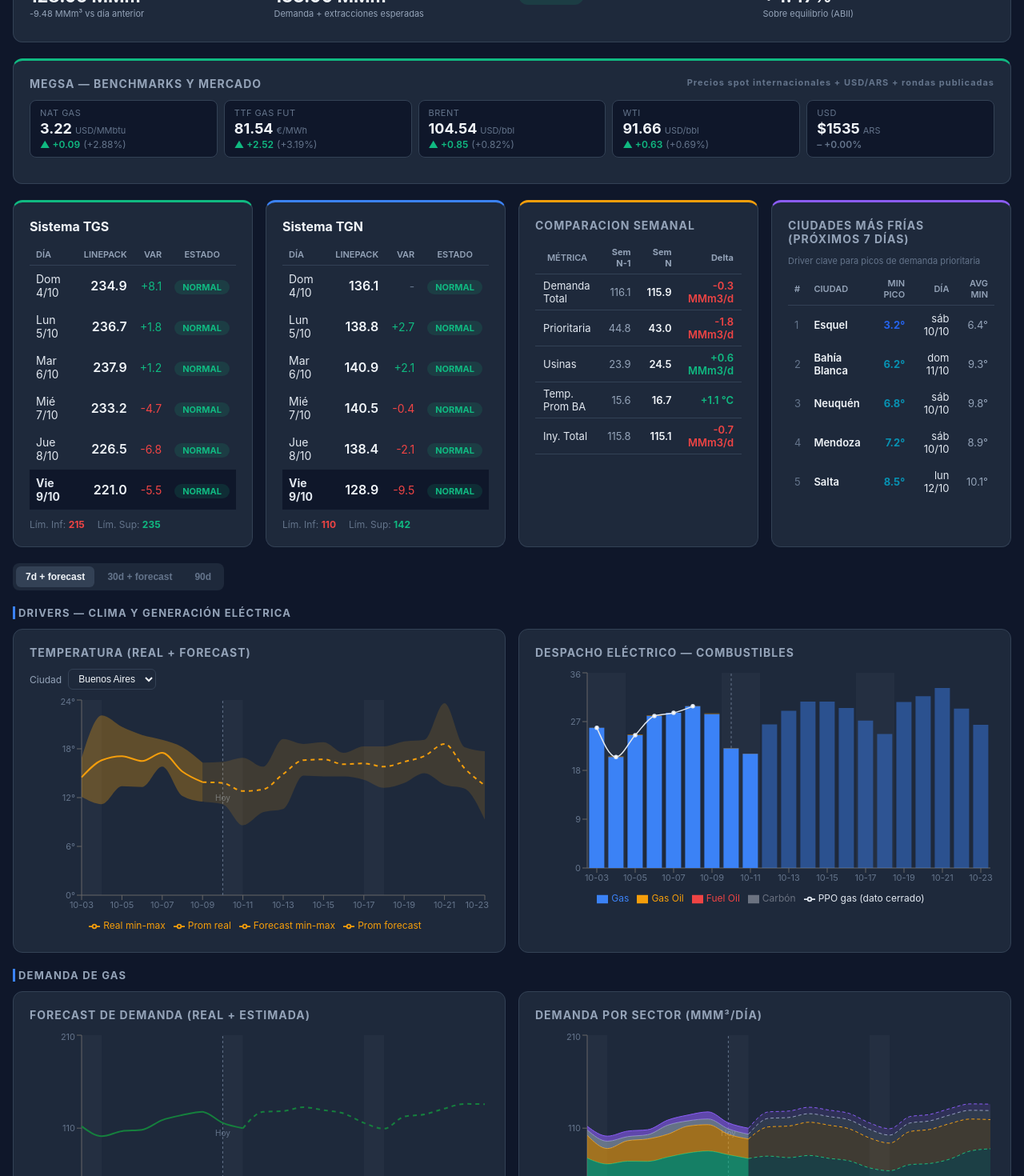
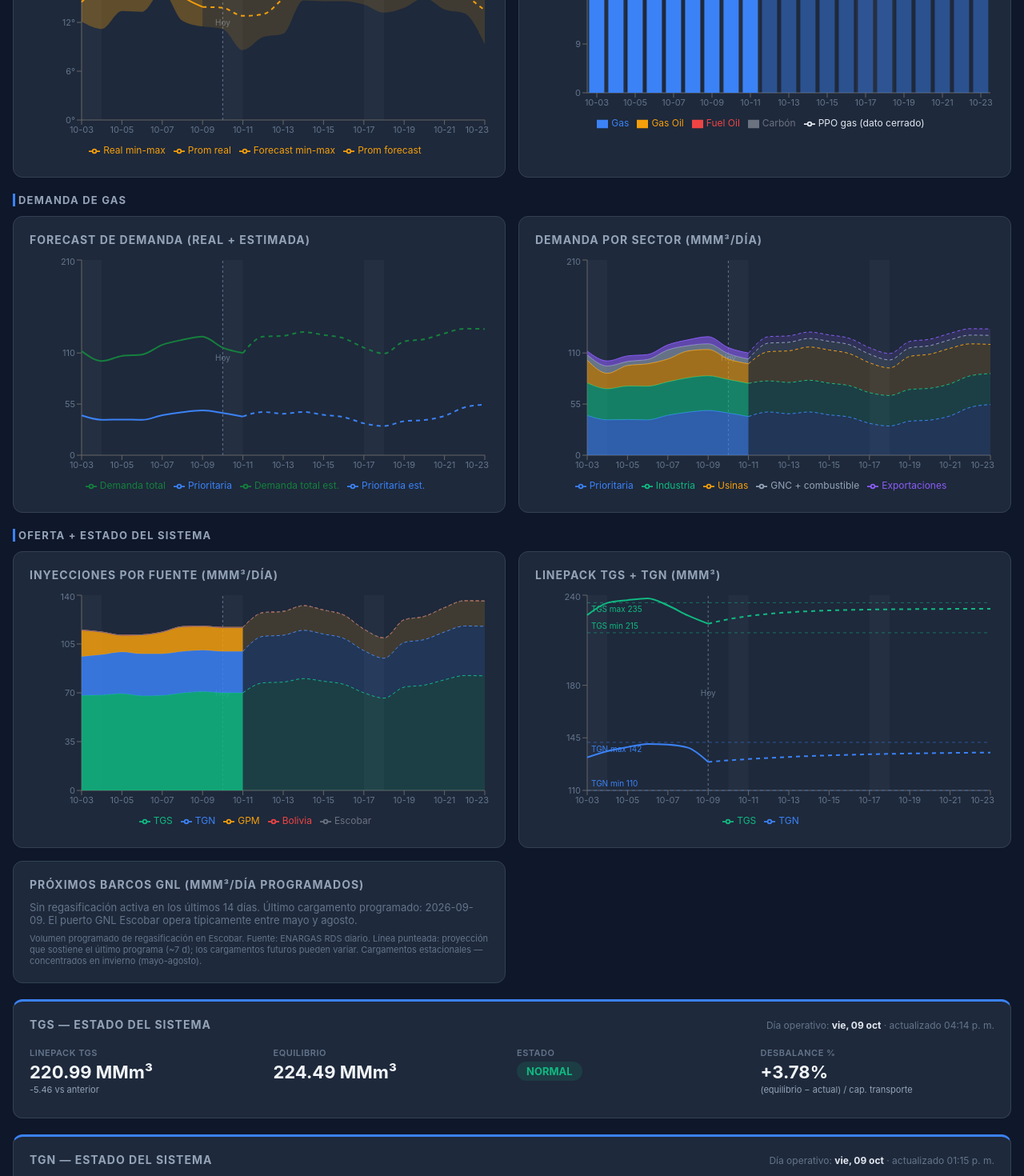
Before and after one commit to RodrigoManassero/estado-sistema-gas-rodrigo, a React (Vite) app: page / in a window 1280 px wide. Shown: the part 1100-2570 px from the top of the page at 80% size. Built offline with nearby package versions, Linux system fonts and the light colour scheme.

Commit message:
Refactor OperacionPage component layout and imports
Refactor OperacionPage component by removing unused imports and comments, and reorganizing the layout to include new charts and panels.

```diff
--- a/src/components/OperacionPage.tsx
+++ b/src/components/OperacionPage.tsx
@@ -19,7 +19,6 @@ import {
 } from '../hooks/useData'
 import { card, colors, radius, sectionTitle, space } from '../theme'
 import Header from './Header'
-import KPICards from './KPICards'
 import SystemPanel from './SystemPanel'
 import DemandChart from './DemandChart'
 import DemandForecastChart from './DemandForecastChart'
@@ -28,13 +27,11 @@ import TemperatureChart from './TemperatureChart'
 import FuelMixChart from './FuelMixChart'
 import InjectionsChart from './InjectionsChart'
 import WeeklyComparison from './WeeklyComparison'
-import CommentsSection from './CommentsSection'
 import ColdRanking from './ColdRanking'
 import MEGSAPanel from './MEGSAPanel'
 import SystemFlowPanel from './SystemFlowPanel'
 import PulseCard from './PulseCard'
 import LNGArrivalsChart from './LNGArrivalsChart'
-import TomorrowCard from './TomorrowCard'
 import AlertBanner from './AlertBanner'
 import TGSPanel from './TGSPanel'
 import TGNSystemStatePanel from './TGNSystemStatePanel'
@@ -43,8 +40,6 @@ import { ChartGroup, ScaleSelector } from './_layout'
 import { collectDates, demandYDomain, filterDatesByScale, type TimeScale } from '../utils/charts'
 import { linepackAlerts } from '../utils/alerts'
 
-// Operational view: last 1-2 weeks of history + 5-7 days of forecast.
-// Long-horizon analysis lives in Histórico, the network map in Mapa.
 function OperacionLoading() {
   return (
     <>
@@ -88,20 +83,13 @@ export default function OperacionPage() {
   const [selectedCity, setSelectedCity] = useState('ba')
   const [scale, setScale] = useState<TimeScale>('7d')
 
-  // All hooks must run on every render — keep them above any early return,
-  // otherwise React complains about "rendered more hooks than the previous
-  // render" when loading flips from true to false.
   const weatherForecast = weatherState.data?.forecast ?? []
   const weatherHistoryData = weatherHistoryState.data
   const demandFc = forecastState.data
 
-  // daily.json is built self-sufficient by the pipeline (build_daily.py merges
-  // RDS + PS + ING + ETGS + PPO over the frozen history), so we read it straight
-  // — no client-side merge.
   const data = useMemo(() => dailyState.data ?? [], [dailyState.data])
   const valid = useMemo(() => data.filter((d) => d.demanda_total != null), [data])
 
-  // Extraemos la serie de datos específica para InjectionsChart de injections_daily.json
   const injectionsData = useMemo(() => injectionsDailyState.data ?? [], [injectionsDailyState.data])
 
   const allDates = useMemo(
@@ -114,8 +102,6 @@ export default function OperacionPage() {
     [valid, demandFc],
   )
 
-  // Proyección de linepack → mapas fecha→estimación por sistema, para el
-  // relleno "(est.)" en tablas/KPIs y la línea punteada del gráfico.
   const linepackForecast = useMemo(() => linepackFcState.data?.forecast ?? [], [linepackFcState.data])
   const tgnEstByDate = useMemo(() => {
     const m = new Map<string, number>()
@@ -139,7 +125,6 @@ export default function OperacionPage() {
   }
 
   const latest = valid[valid.length - 1]
-  const comments = commentsState.data ?? { daily: [], weekly: [] }
   const regions = regionsState.data ?? []
   const rdsReports = rdsState.data ?? []
 
@@ -157,9 +142,9 @@ export default function OperacionPage() {
 
   return (
     <>
+      {/* 1. Cabecera y alertas iniciales */}
       <Header lastDate={latest?.fecha} freshness={freshness} />
       <AlertBanner alerts={linepackAlerts(latest)} />
-      {/* <TomorrowCard /> */}
       {smnState.data && smnState.data.length > 0 && (
         <div style={{
           marginTop: space.md,
@@ -174,82 +159,22 @@ export default function OperacionPage() {
           ⚠ {smnState.data.length} alerta{smnState.data.length === 1 ? '' : 's'} meteorológica{smnState.data.length === 1 ? '' : 's'} activa{smnState.data.length === 1 ? '' : 's'} del SMN — ver pestaña Fuentes para detalle.
         </div>
       )}
-      {/* <KPICards latest={latest} /> */}
 
-      {/* PASADO DE ESTADOS A PULSECARD */}
+      {/* 2. Tarjeta principal de estado */}
       <PulseCard
         rows={rdsReports as never}
         estadoTgn={estadosSysState.data?.estado_tgn}
         estadoTgs={estadosSysState.data?.estado_tgs}
       />
 
-      {/* Comentarios Operativos ocultados */}
-      {/*
-      <div style={{ ...card, marginTop: space.xl }}>
-        <CommentsSection comments={comments} />
-      </div>
-      */}
-
+      {/* 3. Paneles de sistemas intermedios */}
       {rdsReports.length > 0 && (
         <div style={{ ...card, marginTop: space.xl }}>
           <SystemFlowPanel latest={rdsReports[rdsReports.length - 1] as never} generatedAt={rdsState.meta.generated_at} />
         </div>
       )}
 
-      <TGSPanel estByDate={tgsEstByDate} />
-
-      <TGNSystemStatePanel
-        rows={tgnSystemState.data}
-        generatedAt={tgnSystemState.meta.generated_at}
-        estByDate={tgnEstByDate}
-      />
-
-      {megsaState.data && megsaState.data.benchmarks?.length > 0 && (
-        <div style={{ ...card, marginTop: space.xl, borderTop: `3px solid ${colors.accent.green}` }}>
-          <MEGSAPanel data={megsaState.data} />
-        </div>
-      )}
-
-      <div
-        style={{
-          display: 'grid',
-          gridTemplateColumns: 'repeat(auto-fit, minmax(260px, 1fr))',
-          gap: space.lg,
-          marginTop: space.xl,
-        }}
-      >
-        <SystemPanel
-          title="Sistema TGS"
-          color={colors.accent.green}
-          data={valid}
-          linepackKey="linepack_tgs"
-          varKey="var_linepack_tgs"
-          limInfKey="lim_inf_tgs"
-          limSupKey="lim_sup_tgs"
-          estadoKey="estado"
-          estByDate={tgsEstByDate}
-        />
-        <SystemPanel
-          title="Sistema TGN"
-          color={colors.accent.blue}
-          data={valid}
-          linepackKey="linepack_tgn"
-          varKey="var_linepack_tgn"
-          limInfKey="lim_inf_tgn"
-          limSupKey="lim_sup_tgn"
-          estadoKey="estado_tgn"
-          estByDate={tgnEstByDate}
-        />
-        <div style={{ ...card, borderTop: `3px solid ${colors.accent.orange}` }}>
-          <WeeklyComparison data={valid} />
-        </div>
-        {regions.length > 0 && (
-          <div style={{ ...card, borderTop: `3px solid ${colors.accent.purple}` }}>
-            <ColdRanking cities={regions} />
-          </div>
-        )}
-      </div>
-
+      {/* 4. Selector de escala temporal */}
       <ScaleSelector
         value={scale}
         onChange={setScale}
@@ -260,6 +185,7 @@ export default function OperacionPage() {
         ]}
       />
 
+      {/* 5. Grupos de gráficos de datos */}
       <ChartGroup title="Drivers — clima y generación eléctrica">
         <div style={card}>
           <h3 style={sectionTitle}>Temperatura (real + forecast)</h3>
@@ -335,6 +261,62 @@ export default function OperacionPage() {
           </div>
         )}
       </ChartGroup>
+
+      {/* 6. Paneles de sistemas intermedios (TGS, TGN State, MEGSA) */}
+      <TGSPanel estByDate={tgsEstByDate} />
+
+      <TGNSystemStatePanel
+        rows={tgnSystemState.data}
+        generatedAt={tgnSystemState.meta.generated_at}
+        estByDate={tgnEstByDate}
+      />
+
+      {megsaState.data && megsaState.data.benchmarks?.length > 0 && (
+        <div style={{ ...card, marginTop: space.xl, borderTop: `3px solid ${colors.accent.green}` }}>
+          <MEGSAPanel data={megsaState.data} />
+        </div>
+      )}
+
+      {/* 7. Grillas de paneles de resumen (TGS, TGN, Comp. Semanal, Ranking de frío) */}
+      <div
+        style={{
+          display: 'grid',
+          gridTemplateColumns: 'repeat(auto-fit, minmax(260px, 1fr))',
+          gap: space.lg,
+          marginTop: space.xl,
+        }}
+      >
+        <SystemPanel
+          title="Sistema TGS"
+          color={colors.accent.green}
+          data={valid}
+          linepackKey="linepack_tgs"
+          varKey="var_linepack_tgs"
+          limInfKey="lim_inf_tgs"
+          limSupKey="lim_sup_tgs"
+          estadoKey="estado"
+          estByDate={tgsEstByDate}
+        />
+        <SystemPanel
+          title="Sistema TGN"
+          color={colors.accent.blue}
+          data={valid}
+          linepackKey="linepack_tgn"
+          varKey="var_linepack_tgn"
+          limInfKey="lim_inf_tgn"
+          limSupKey="lim_sup_tgn"
+          estadoKey="estado_tgn"
+          estByDate={tgnEstByDate}
+        />
+        <div style={{ ...card, borderTop: `3px solid ${colors.accent.orange}` }}>
+          <WeeklyComparison data={valid} />
+        </div>
+        {regions.length > 0 && (
+          <div style={{ ...card, borderTop: `3px solid ${colors.accent.purple}` }}>
+            <ColdRanking cities={regions} />
+          </div>
+        )}
+      </div>
     </>
   )
 }
```
